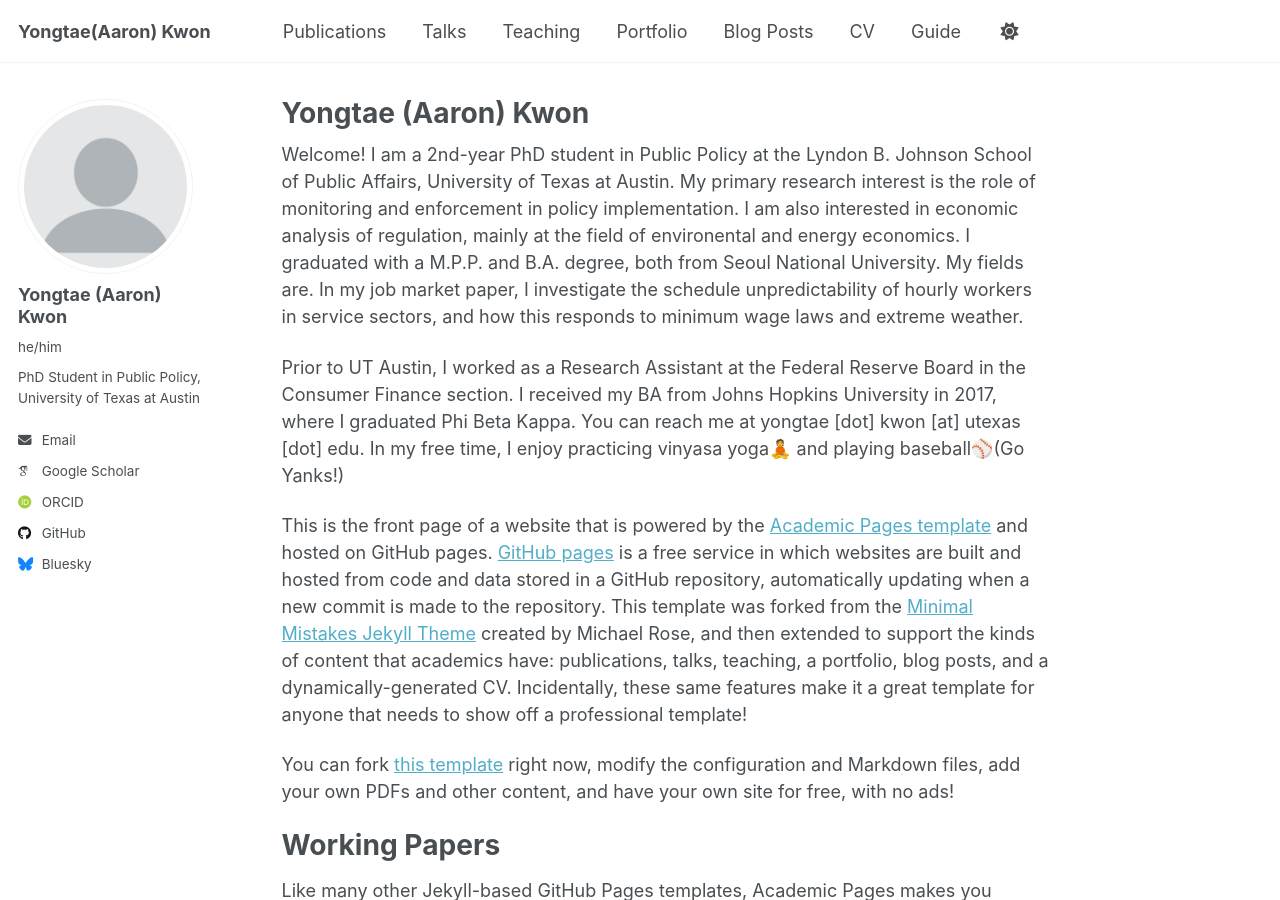
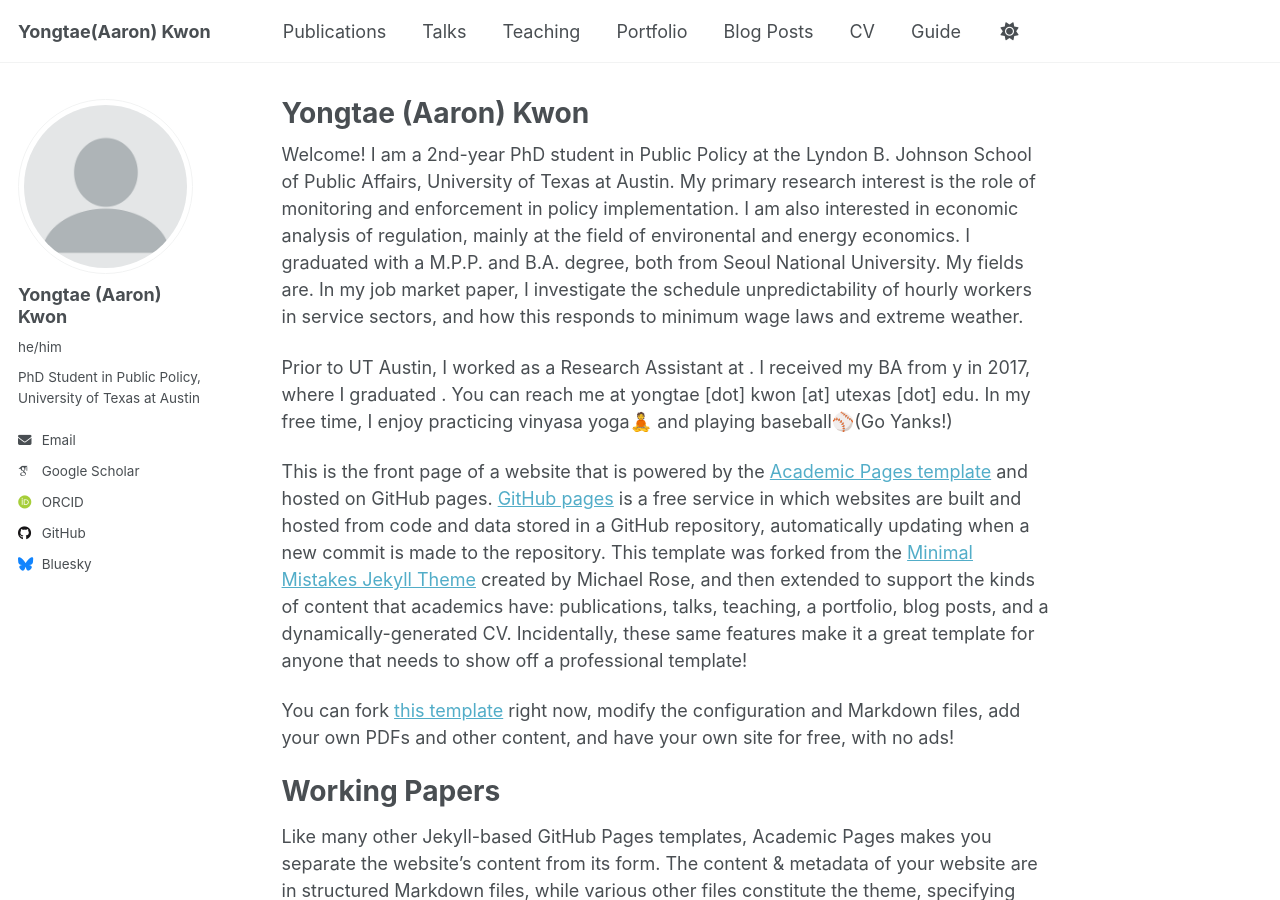
Before and after one commit to yongtae-kwon/yongtae_kwon, a Jekyll site: the page built from _pages/about.md, in a window 1280 px wide and 900 px high. Built offline with Jekyll 4.4.1, drawn with Linux system fonts in a browser that asks for light colours; some web fonts are replaced; a script that is not in the unit is left out.

Commit message:
Update about.md

```diff
--- a/_pages/about.md
+++ b/_pages/about.md
@@ -11,7 +11,7 @@ My primary research interest is the role of monitoring and enforcement in policy
 My fields are.
 In my job market paper, I investigate the schedule unpredictability of hourly workers in service sectors, and how this responds to minimum wage laws and extreme weather.
 
-Prior to UT Austin, I worked as a Research Assistant at the Federal Reserve Board in the Consumer Finance section. I received my BA from Johns Hopkins University in 2017, where I graduated Phi Beta Kappa. You can reach me at yongtae [dot] kwon [at] utexas [dot] edu. In my free time, I enjoy practicing vinyasa yoga🧘 and playing baseball⚾(Go Yanks!)
+Prior to UT Austin, I worked as a Research Assistant at . I received my BA from y in 2017, where I graduated . You can reach me at yongtae [dot] kwon [at] utexas [dot] edu. In my free time, I enjoy practicing vinyasa yoga🧘 and playing baseball⚾(Go Yanks!)
 
 
 This is the front page of a website that is powered by the [Academic Pages template](https://github.com/academicpages/academicpages.github.io) and hosted on GitHub pages. [GitHub pages](https://pages.github.com) is a free service in which websites are built and hosted from code and data stored in a GitHub repository, automatically updating when a new commit is made to the repository. This template was forked from the [Minimal Mistakes Jekyll Theme](https://mmistakes.github.io/minimal-mistakes/) created by Michael Rose, and then extended to support the kinds of content that academics have: publications, talks, teaching, a portfolio, blog posts, and a dynamically-generated CV. Incidentally, these same features make it a great template for anyone that needs to show off a professional template!
```
